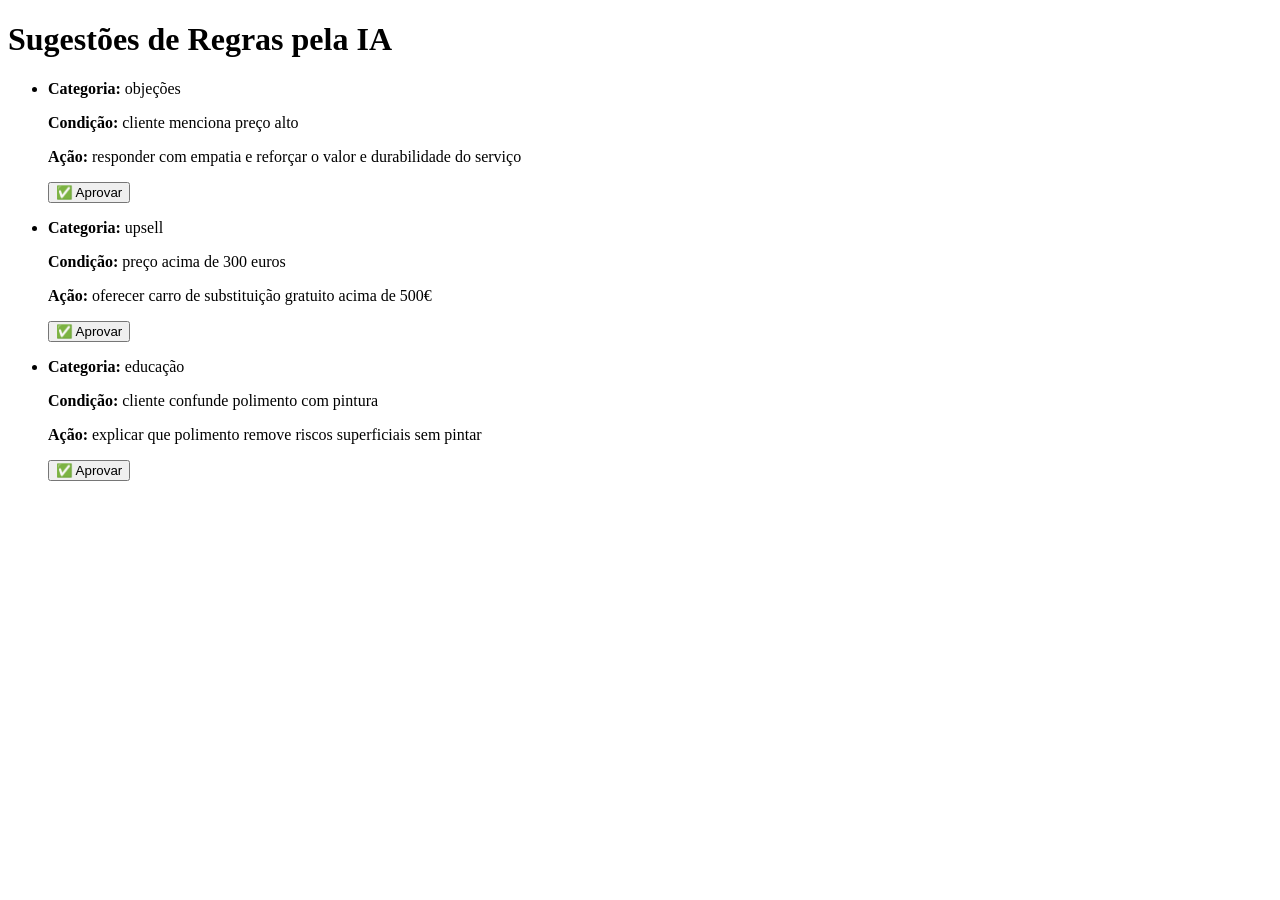
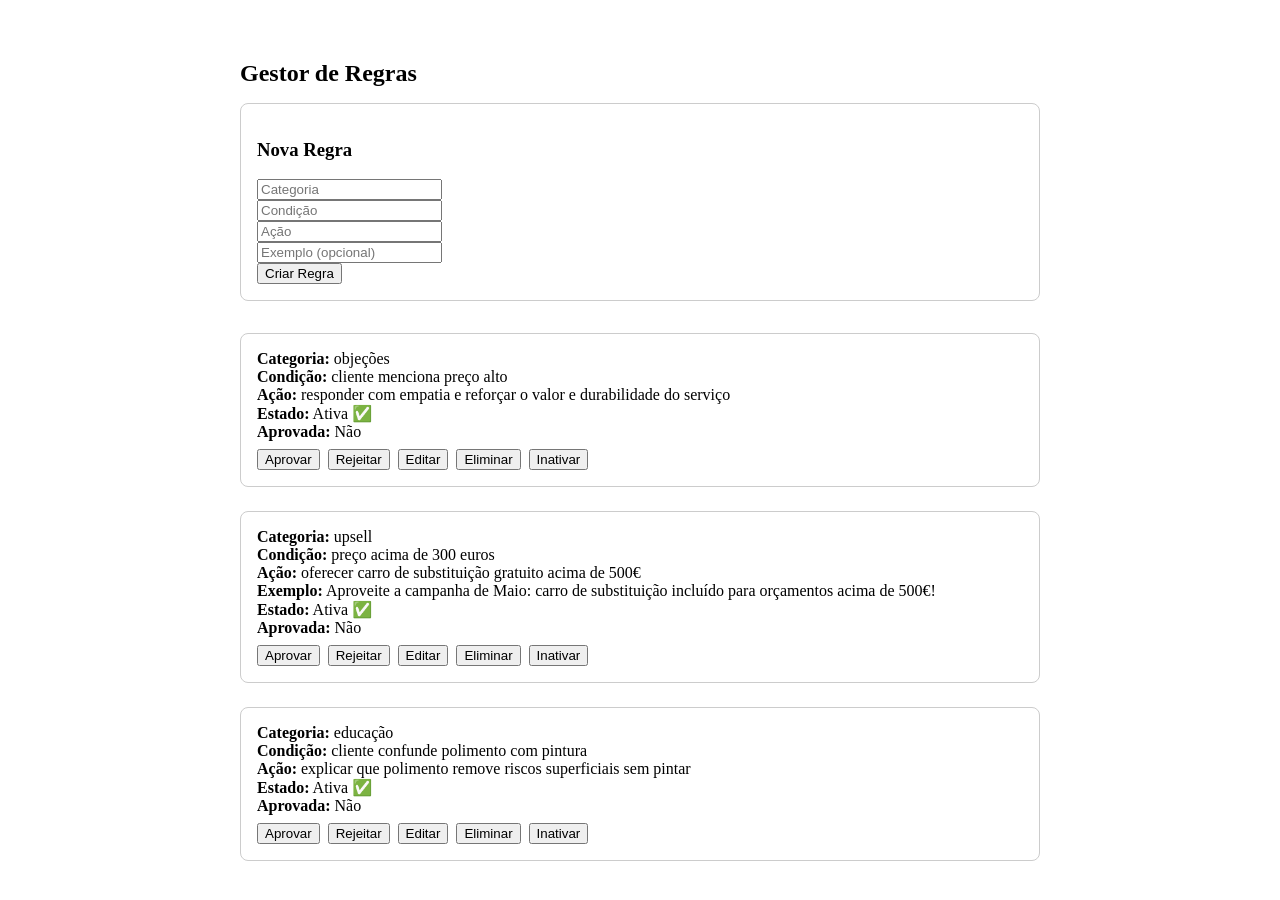
Before and after one commit to maia1600/FounderOS, a Next.js app: page /admin/regras in a window 1280 px wide. Shown: the top 900 px of the page. Before the commit the page ends 800 px from the top, so only its background shows below. Built offline with nearby package versions, Linux system fonts and the light colour scheme.

Commit message:
Update regras.js

```diff
--- a/pages/admin/regras.js
+++ b/pages/admin/regras.js
@@ -1,53 +1,15 @@
-// pages/admin/regras.js
-import { useEffect, useState } from 'react'
-import AprovarRegraButton from '/modules/components/Regras/AprovarRegraButton'
+import Head from 'next/head';
+import GestorDeRegras from '/modules/components/Regras/GestorDeRegras';
 
-export default function PainelRegras() {
-  const [regras, setRegras] = useState([])
-  const [loading, setLoading] = useState(false)
-
-  const fetchRegras = async () => {
-    setLoading(true)
-    try {
-      const res = await fetch('/api/regras?sugestoes')
-      const data = await res.json()
-      setRegras(data)
-    } catch (e) {
-      console.error('Erro ao buscar regras:', e)
-    } finally {
-      setLoading(false)
-    }
-  }
-
-  useEffect(() => {
-    fetchRegras()
-  }, [])
-
-  const handleAprovada = (id) => {
-    setRegras((prev) => prev.filter((r) => r.id !== id))
-  }
-
+export default function PaginaRegras() {
   return (
-    <div className="p-6">
-      <h1 className="text-xl font-bold mb-4">Sugestões de Regras pela IA</h1>
-      {loading ? (
-        <p>A carregar...</p>
-      ) : regras.length === 0 ? (
-        <p className="text-gray-500">Nenhuma sugestão de regra pendente.</p>
-      ) : (
-        <ul className="space-y-4">
-          {regras.map((regra) => (
-            <li key={regra.id} className="p-4 border rounded bg-white shadow">
-              <p><strong>Categoria:</strong> {regra.categoria}</p>
-              <p><strong>Condição:</strong> {regra.condicao}</p>
-              <p><strong>Ação:</strong> {regra.acao}</p>
-              <div className="mt-2">
-                <AprovarRegraButton regraId={regra.id} onSuccess={() => handleAprovada(regra.id)} />
-              </div>
-            </li>
-          ))}
-        </ul>
-      )}
-    </div>
-  )
+    <>
+      <Head>
+        <title>Gestor de Regras | TAMAI.OS</title>
+      </Head>
+      <main style={{ padding: '2rem', maxWidth: '800px', margin: '0 auto' }}>
+        <GestorDeRegras />
+      </main>
+    </>
+  );
 }
```
